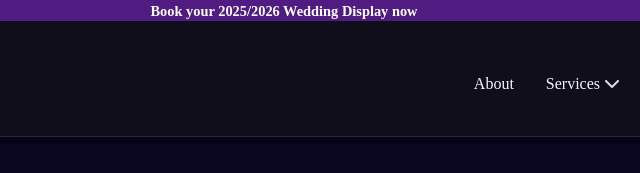
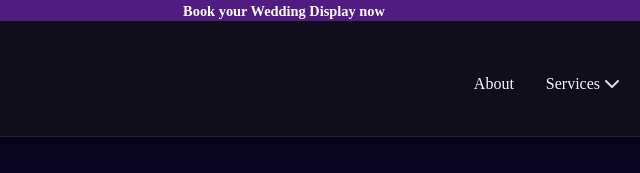
Before and after one commit to zacsophonist/EverAfter_Fireworks, a plain HTML site: page corporate.html in a window 1280 px wide. Shown: the top 173 px of the page, 356-996 px from the left. Drawn offline with Linux system fonts and the light colour scheme.

Commit message:
Add files via upload

```diff
--- a/corporate.html
+++ b/corporate.html
@@ -50,7 +50,7 @@
 <body class="service-page">
   <!-- Call to action -->
   <div id="cta-bar">
-    <a href="/#contact">Book your 2025/2026 Wedding Display now</a>
+    <a href="/#contact">Book your Wedding Display now</a>
   </div>
   <!-- Header -->
   <header id="header">
```
Also changed, not shown: events.html (+1 -1 lines), index.html (+1 -1 lines), privacy.html (+1 -1 lines), weddings.html (+1 -1 lines).
